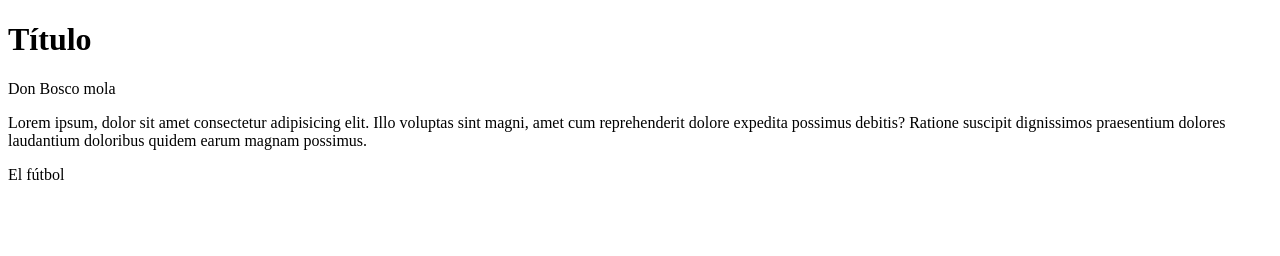
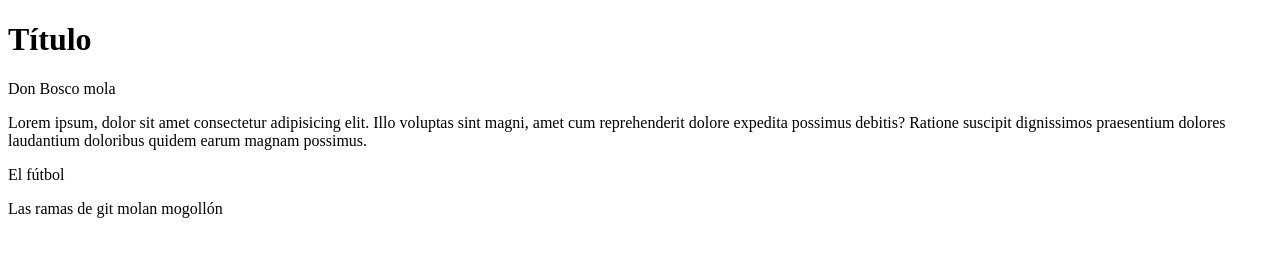
Before and after one commit to lmlopezmagana/repo-con-ramas, a plain HTML site: page index.html in a window 1280 px wide. Drawn offline with Linux system fonts and the light colour scheme.

Commit message:
Cambios en index.html

```diff
--- a/index.html
+++ b/index.html
@@ -12,6 +12,6 @@
     <p>Don Bosco mola</p>
     <p>Lorem ipsum, dolor sit amet consectetur adipisicing elit. Illo voluptas sint magni, amet cum reprehenderit dolore expedita possimus debitis? Ratione suscipit dignissimos praesentium dolores laudantium doloribus quidem earum magnam possimus.</p>
     <p>El fútbol</p>
-
+    <p>Las ramas de git molan mogollón</p>
 </body>
 </html>
```
